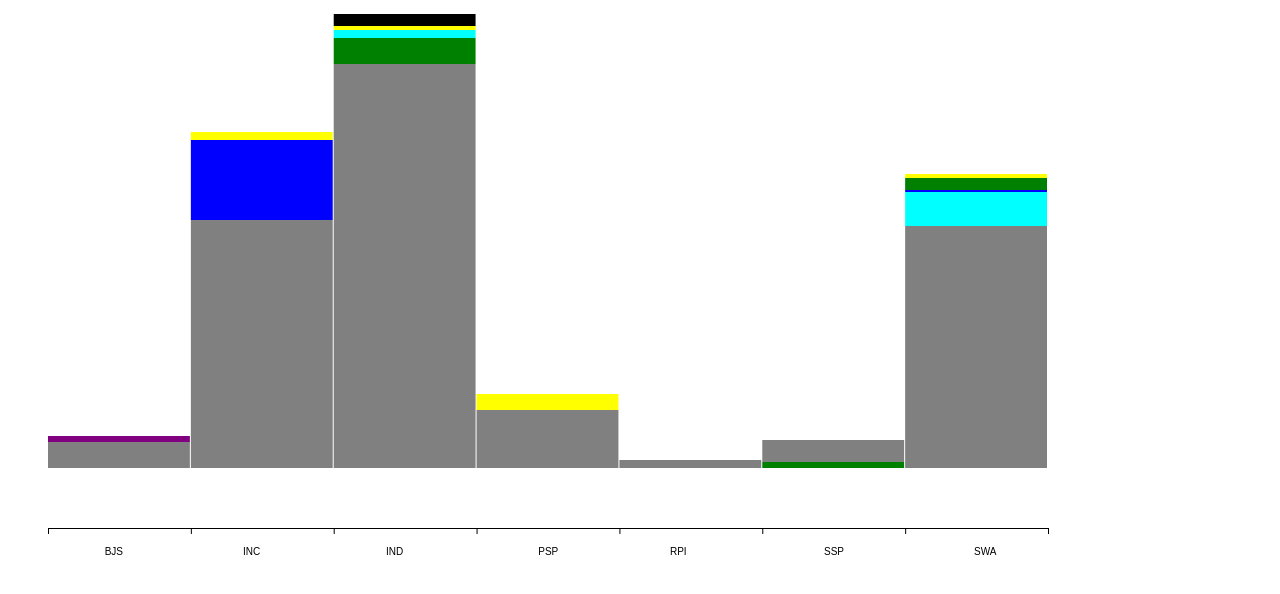
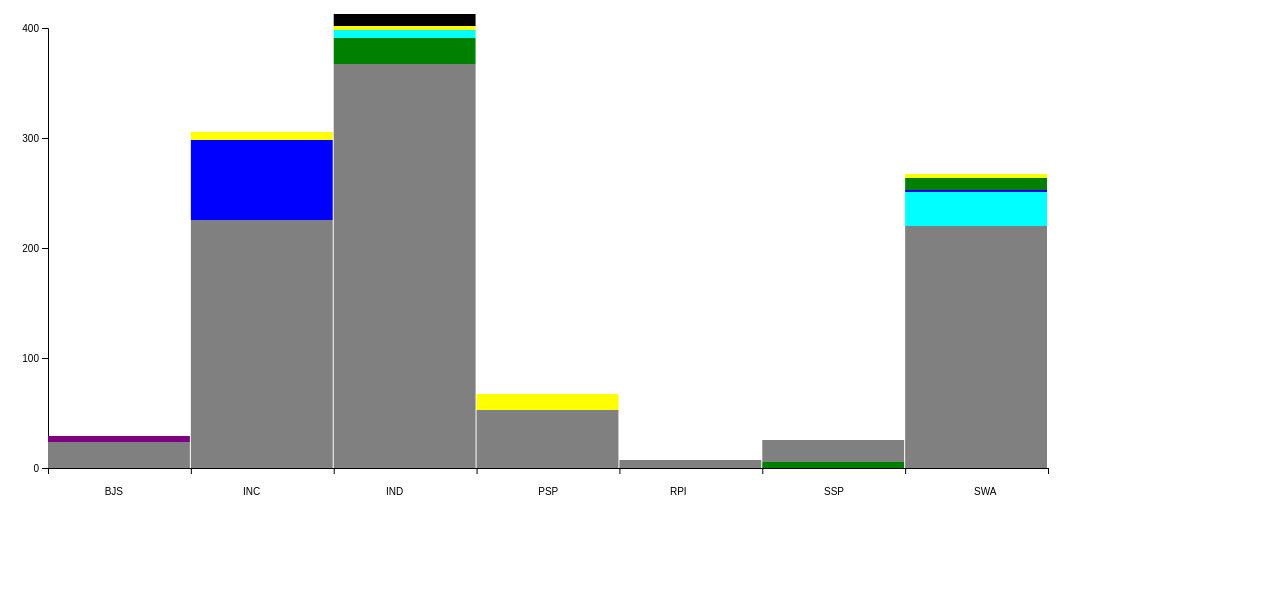
Before and after one commit to shivangi-t/tcpd-visual, a plain HTML site: page incumbency.html in a window 1280 px wide. Drawn offline with Linux system fonts and the light colour scheme.

Commit message:
y axis added

```diff
--- a/incumbency.html
+++ b/incumbency.html
@@ -98,6 +98,10 @@
                    .domain([0, partywise.length])
                    .range([0, w]);
 
+            var yscale = d3.scaleLinear()
+                   .domain([0, 400])
+                   .range([h-60, 0]);
+
             var x_axis = d3.axisBottom()
                    .scale(xscale)
                    .ticks((partywise.length-1))
@@ -105,10 +109,18 @@
                         return parties[i];
                     });
 
+            var y_axis = d3.axisLeft()
+                   .scale(yscale)
+                   .ticks(5);
+
             var xAppend = svg.append("g")
                             .attr("class", "xaxis")
-                            .attr("transform", "translate(0," + h + ")")
+                            .attr("transform", "translate(0," + (h-60) + ")")
                             .call(x_axis)
+
+            var yAppend = svg.append("g")
+                           .attr("transform", "translate(0,0)")
+                           .call(y_axis);
 
             var labelMove = svg.selectAll(".xaxis text")
                 .attr("transform", function(d) {
```
